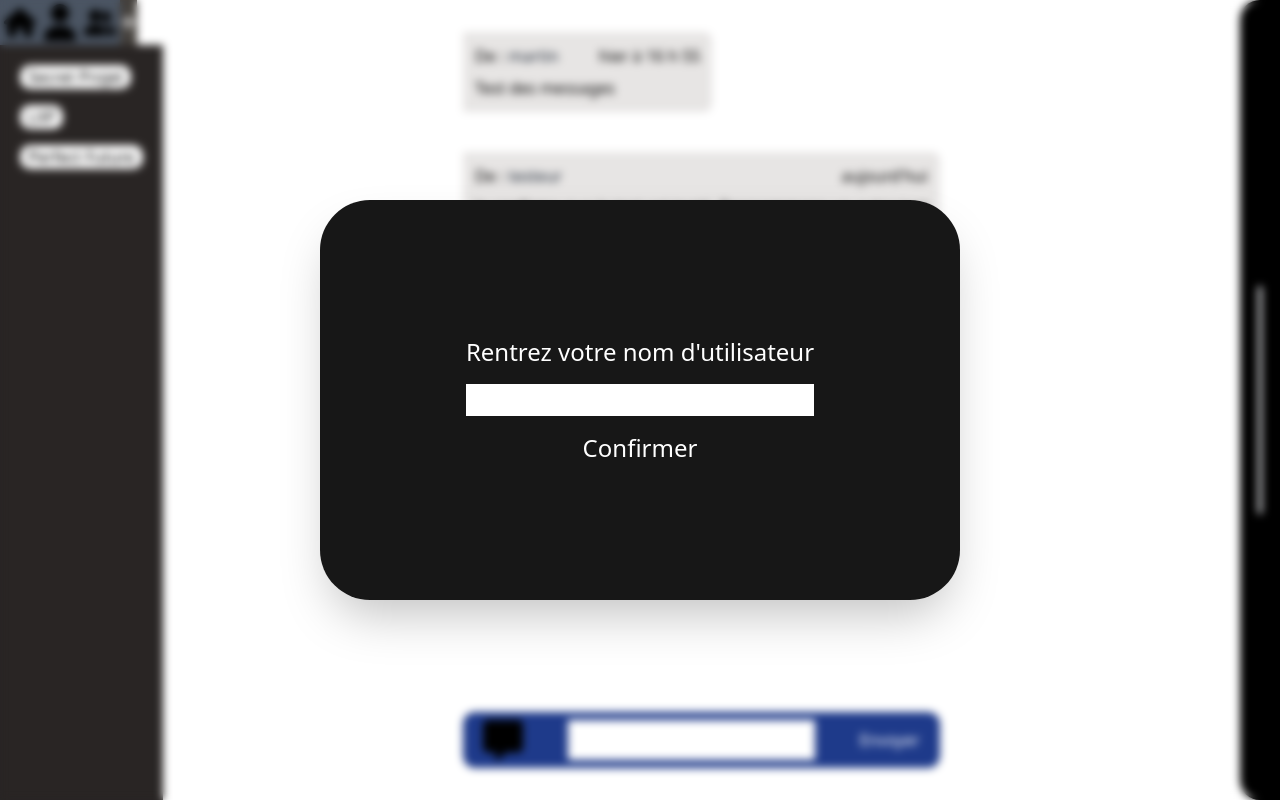
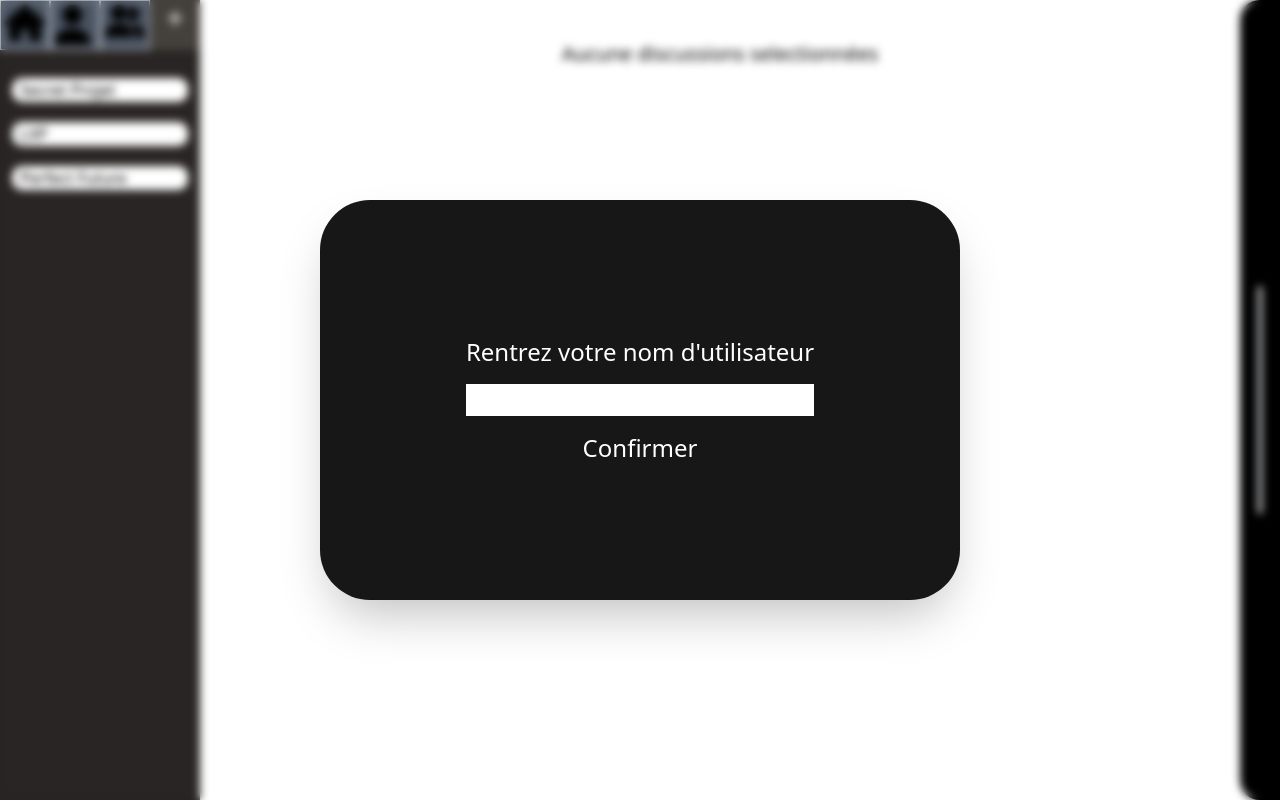
Before and after one commit to MartinDHLL/websocket-demo, a React (Create React App) app in the folder front-react/: page / in a window 1280 px wide. Built offline with nearby package versions, Linux system fonts and the light colour scheme.

Commit message:
changement room

```diff
--- a/front-react/src/App/App.jsx
+++ b/front-react/src/App/App.jsx
@@ -9,8 +9,13 @@ import "./App.css";
 function App() {
   const [connectionStatus, setConnectionStatus] = useState(socket.connected);
   const [username, setUsername] = useState("");
+  const [room, setRoom] = useState(null);
+  const [messages, setMessages] = useState([]);
 
   // socket.connect(); // remove after
+  const changeRoom = (name) => {
+    setRoom(name);
+  };
 
   useEffect(() => {
     const connectionWindow = document.getElementById("connection-window");
@@ -23,8 +28,13 @@ function App() {
   return (
     <>
       <div className="fixed top-0 flex flex-row justify-between min-h-screen min-w-full bg-white text-back">
-        <ChannelsList />
-        <MessagesList />
+        <ChannelsList room={room} changeRoom={changeRoom} />
+        {room != null ? (
+          <MessagesList messages={messages} />
+        ) : (
+          <p className="text-xl py-10">Aucune discussions selectionnées</p>
+        )}
+
         <OptionsSidebar username={username} />
       </div>
 
--- a/front-react/src/ChannelsList/Channel/Channel.jsx
+++ b/front-react/src/ChannelsList/Channel/Channel.jsx
@@ -1,9 +1,14 @@
-const Channel = ({ name }) => (
-  <div className="break-all overflow-hidden bg-white max-h-[5%] rounded-[10px] hover:cursor-pointer hover:bg-yellow-200 hover:text-orange-700">
-    <div className="pr-2 pl-2 text-[12pt] ">
-      <p>{name}</p>
+const Channel = ({ name, changeRoom }) => {
+  return (
+    <div
+      onClick={() => changeRoom(name)}
+      className="break-all overflow-hidden bg-white max-h-[5%] rounded-[10px] cursor-pointer hover:bg-yellow-200 hover:text-orange-700"
+    >
+      <div className="pr-2 pl-2 text-[12pt] ">
+        <p>{name}</p>
+      </div>
     </div>
-  </div>
-);
+  );
+};
 
 export default Channel;
--- a/front-react/src/ChannelsList/ChannelsList.jsx
+++ b/front-react/src/ChannelsList/ChannelsList.jsx
@@ -2,19 +2,19 @@ import AddButton from "./buttons/AddButton";
 import Icon from "./buttons/Icon";
 import Channel from "./Channel/Channel";
 
-export default function ChannelsList() {
+export default function ChannelsList({ changeRoom }) {
   return (
-    <div className="">
-      <div className="flex bg-black w-10">
+    <div className="w-fit flex flex-col justify-start items-start gap-y-4 bg-stone-800 min-h-full overflow-hidden text-center">
+      <div className="w-full flex justify-between ">
         <Icon icon="home" />
         <Icon icon="user" />
         <Icon icon="group" />
         <AddButton />
       </div>
-      <div className="flex flex-col justify-start items-start gap-y-4 p-5 bg-stone-800 min-h-full min-w-[20%]">
-        <Channel name="Secret Projet" /*color=0*/ />
-        <Channel name="LXP" /*color=1*/ />
-        <Channel name="Perfect Future" />
+      <div className="flex flex-col justify-start h-full gap-y-5 w-full text-left p-3">
+        <Channel name="Secret Projet" changeRoom={changeRoom} /*color=0*/ />
+        <Channel name="LXP" changeRoom={changeRoom} /*color=1*/ />
+        <Channel name="Perfect Future" changeRoom={changeRoom} />
       </div>
     </div>
   );
--- a/front-react/src/ChannelsList/buttons/AddButton.jsx
+++ b/front-react/src/ChannelsList/buttons/AddButton.jsx
@@ -1,7 +1,7 @@
 const AddButton = () => (
-  <button className=" bg-stone-700 text-white hover:text-green-200 hover:bg-green-900 text-3xl">
-    +
-  </button>
+  <div className="min-w-[50px] h-[50px] bg-stone-700 text-white hover:text-green-200 hover:bg-green-900 text-3xl cursor-pointer">
+    <button>+</button>
+  </div>
 );
 
 export default AddButton;
--- a/front-react/src/ChannelsList/buttons/Icon.jsx
+++ b/front-react/src/ChannelsList/buttons/Icon.jsx
@@ -1,6 +1,7 @@
 const Icon = ({ icon }) => (
+  <div className="min-w-[50px] h-[50px] bg-gray-600 hover:bg-gray-200 cursor-pointer p-1 border-[0.5px]">
     <img
-    className="bg-gray-600 hover:bg-gray-200 cursor-pointer p-1"
+      className="max-h-full"
       src={
         icon === "home"
           ? "house-solid.svg"
@@ -10,6 +11,7 @@ const Icon = ({ icon }) => (
       }
       alt="home icon"
     ></img>
+  </div>
 );
 
 export default Icon;
--- a/front-react/src/MessagesList/Input/Input.jsx
+++ b/front-react/src/MessagesList/Input/Input.jsx
@@ -1,7 +1,7 @@
 const Input = () => (
-  <div className="flex justify-between gap-5 bg-blue-900 p-2 pr-5 pl-5 rounded-xl text-white">
+  <div className="w-full flex justify-between gap-5 bg-slate-200 p-2 pr-5 pl-5 rounded-xl text-black shadow-lg">
     <img className="h-10" src="message-solid.svg" alt="message icon" />
-    <input type={"text"} className="text-black p-2"></input>
+    <input type={"text"} className="p-2 w-full"></input>
     <button>Envoyer</button>
   </div>
 );
--- a/front-react/src/MessagesList/Message/Message.jsx
+++ b/front-react/src/MessagesList/Message/Message.jsx
@@ -1,8 +1,14 @@
-const Message = ({ author, content, date }) => (
-  <div className="flex flex-col gap-y-2 max-w-fit bg-stone-200 p-3 rounded-tr-lg rounded-br-lg self">
+const Message = ({ sender, content, date, isSender }) => (
+  <div
+    className={`flex flex-col gap-y-2 max-w-fit  p-2 + ${
+      isSender
+        ? "bg-green-100 self-end rounded-tl-lg rounded-bl-lg"
+        : "bg-blue-100 self-start rounded-tr-lg rounded-br-lg"
+    }`}
+  >
     <div className="flex justify-between gap-x-10">
       <p>
-        De : <span className="text-gray-800">{author}</span>
+        De : <span className="text-gray-800">{sender}</span>
       </p>
       <p>{date}</p>
     </div>
--- a/front-react/src/MessagesList/MessagesList.jsx
+++ b/front-react/src/MessagesList/MessagesList.jsx
@@ -1,20 +1,27 @@
+import socket from "../socketio";
 import Input from "./Input/Input";
 import Message from "./Message/Message";
 
-export default function MessagesList() {
+export default function MessagesList({ messages }) {
   return (
-    <div className="flex flex-col justify-between p-8">
-      <div className="flex flex-col items-start gap-y-10 overflow-scroll-y">
-        <Message
-          author="martin"
-          content="Test des messages"
-          date="hier à 16 h 55"
-        />
-        <Message
-          author="testeur"
-          content="Je confirme que le test est testé. Programmons un autre test"
-          date="aujourd'hui"
-        />
+    <div className="max-md:max-h-[38em] sm:max-h-[45em] xl:max-h-[45em] lg:max-xl:max-h-[90em]">
+      <div className="py-2 h-full flex flex-col items-start gap-y-10 overflow-y-scroll">
+        {messages.length > 0 ? (
+          messages.map((message) => {
+            return (
+              <Message
+                sender={message.sender}
+                content={message.content}
+                date={message.date}
+                isSender={socket.io.opts.query.username === message.author}
+              />
+            );
+          })
+        ) : (
+          <p className="self-center justify-self-center text-xl">
+            Aucun messages
+          </p>
+        )}
       </div>
       <Input />
     </div>
```
Lines whose indentation alone changed are shown as unchanged.
